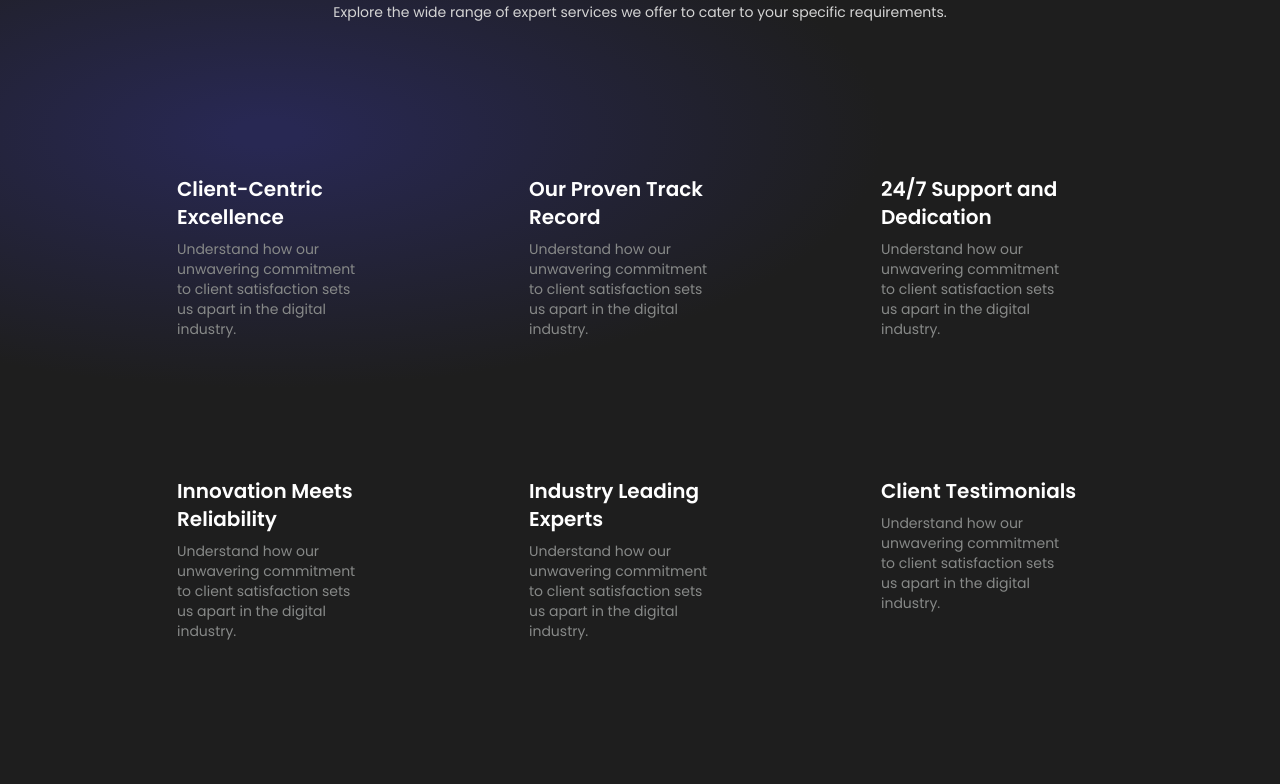
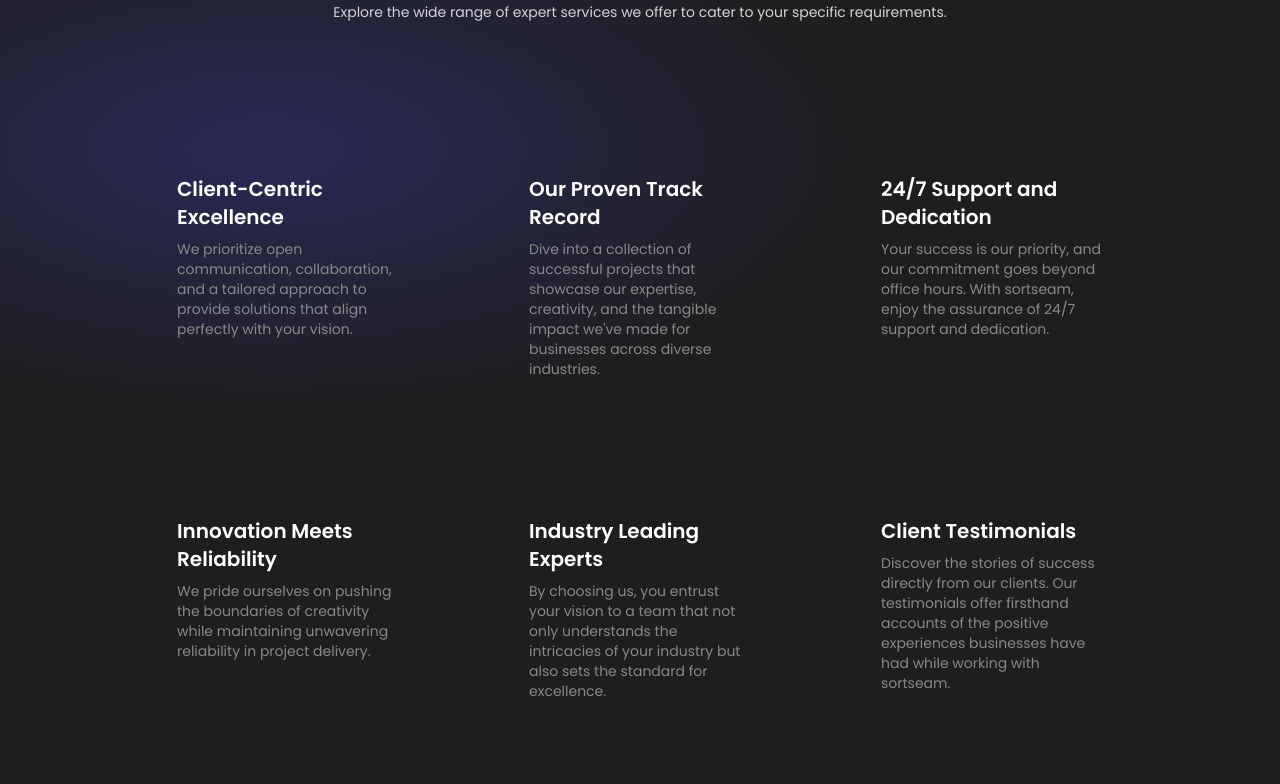
Before and after one commit to BryanMureithi/sm-mvp, a React (Vite) app: page / in a window 1280 px wide. Shown: the part 2000-2784 px from the top of the page. Built offline with nearby package versions, Linux system fonts and the light colour scheme.

Commit message:
Few additions

```diff
--- a/src/App.jsx
+++ b/src/App.jsx
@@ -184,54 +184,59 @@ function App() {
             <h2 className="text-white mt-2 font-poppins text-xl font-semibold">
               Client-Centric Excellence
             </h2>
-            <p className="text-[#878988] font-poppins text-sm mt-2 font-normal w-10/12">
-              Understand how our unwavering commitment to client satisfaction
-              sets us apart in the digital industry.
+            <p className="text-[#878988] font-poppins text-sm mt-2 font-normal w-full">
+              We prioritize open communication, collaboration, and a tailored
+              approach to provide solutions that align perfectly with your
+              vision.
             </p>
           </div>
           <div className="col-span-1 border border-transparent hover:border-[#5454D4] hover:rounded-lg p-4">
             <h2 className="text-white mt-2 font-poppins text-xl font-semibold">
               Our Proven Track Record
             </h2>
-            <p className="text-[#878988] font-poppins text-sm mt-2 font-normal w-10/12">
-              Understand how our unwavering commitment to client satisfaction
-              sets us apart in the digital industry.
+            <p className="text-[#878988] font-poppins text-sm mt-2 font-normal w-full">
+              Dive into a collection of successful projects that showcase our
+              expertise, creativity, and the tangible impact we've made for
+              businesses across diverse industries.
             </p>
           </div>
           <div className="col-span-1 border border-transparent hover:border-[#5454D4] hover:rounded-lg p-4">
             <h2 className="text-white mt-2 font-poppins text-xl font-semibold">
               24/7 Support and Dedication
             </h2>
-            <p className="text-[#878988] font-poppins text-sm mt-2 font-normal w-10/12">
-              Understand how our unwavering commitment to client satisfaction
-              sets us apart in the digital industry.
+            <p className="text-[#878988] font-poppins text-sm mt-2 font-normal w-full">
+              Your success is our priority, and our commitment goes beyond
+              office hours. With sortseam, enjoy the assurance of 24/7 support
+              and dedication.
             </p>
           </div>
           <div className="col-span-1 border border-transparent hover:border-[#5454D4] hover:rounded-lg p-4">
             <h2 className="text-white mt-2 font-poppins text-xl font-semibold">
               Innovation Meets Reliability
             </h2>
-            <p className="text-[#878988] font-poppins text-sm mt-2 font-normal w-10/12">
-              Understand how our unwavering commitment to client satisfaction
-              sets us apart in the digital industry.
+            <p className="text-[#878988] font-poppins text-sm mt-2 font-normal w-full">
+              We pride ourselves on pushing the boundaries of creativity while
+              maintaining unwavering reliability in project delivery.
             </p>
           </div>
           <div className="col-span-1 border border-transparent hover:border-[#5454D4] hover:rounded-lg p-4">
             <h2 className="text-white mt-2 font-poppins text-xl font-semibold">
               Industry Leading Experts
             </h2>
-            <p className="text-[#878988] font-poppins text-sm mt-2 font-normal w-10/12">
-              Understand how our unwavering commitment to client satisfaction
-              sets us apart in the digital industry.
+            <p className="text-[#878988] font-poppins text-sm mt-2 font-normal w-full">
+              By choosing us, you entrust your vision to a team that not only
+              understands the intricacies of your industry but also sets the
+              standard for excellence.
             </p>
           </div>
           <div className="col-span-1 border border-transparent hover:border-[#5454D4] hover:rounded-lg p-4">
             <h2 className="text-white mt-2 font-poppins text-xl font-semibold">
               Client Testimonials
             </h2>
-            <p className="text-[#878988] font-poppins text-sm mt-2 font-normal w-10/12">
-              Understand how our unwavering commitment to client satisfaction
-              sets us apart in the digital industry.
+            <p className="text-[#878988] font-poppins text-sm mt-2 font-normal w-full">
+              Discover the stories of success directly from our clients. Our
+              testimonials offer firsthand accounts of the positive experiences
+              businesses have had while working with sortseam.
             </p>
           </div>
         </div>
@@ -337,49 +342,52 @@ function App() {
 
       <section className="px-4 py-12 bg-[#4A4AFF] lg:px-24">
         <div className="flex justify-center items-center">
-          <h2 className="text-white w-8/12 text-center font-poppins text-2xl font-semibold lg:w-5/12 lg:text-3xl">
+          <h2 className="text-white w-8/12 text-center font-poppins text-xl font-semibold lg:w-5/12 lg:text-3xl">
             Our values define our teams and determine our partners.
           </h2>
         </div>
-        <div className="grid grid-cols-2 gap-10 mt-16 lg:grid-cols-5 lg:gap-2 lg:mt-24">
+        <div className="grid grid-cols-1 px-12 gap-10 mt-16 lg:grid-cols-2 xl:grid-cols-5 xl:gap-x-5 lg:gap-y-10 lg:mt-24">
           <div className="col-span-1">
             <h3 className="text-white text-lg w-6/12 font-poppins font-semibold lg:text-xl lg:w-5/12">
               People First
             </h3>
-            <p className="text-white font-poppins w-11/12 text-sm font-normal mt-2 lg:w-9/12">
-              We care about People before products and profits
+            <p className="text-white font-poppins w-full text-sm font-normal mt-2 lg:w-9/12">
+              Putting people at the forefront ensures meaningful, collaborative,
+              and impactful solutions.
             </p>
           </div>
           <div className="col-span-1">
             <h3 className="text-white text-lg w-6/12 font-poppins font-semibold lg:text-xl">
               Always Learning
             </h3>
-            <p className="text-white font-poppins w-11/12 text-sm font-normal mt-2 lg:w-9/12">
-              We care about People before products and profits
+            <p className="text-white font-poppins w-full text-sm font-normal mt-2 lg:w-9/12">
+              We stay at the forefront of industry trends, technologies, and
+              strategies.
             </p>
           </div>
           <div className="col-span-1">
             <h3 className="text-white text-lg w-6/12 font-poppins font-semibold lg:text-xl">
               Trust is Everything
             </h3>
-            <p className="text-white font-poppins w-11/12 text-sm font-normal mt-2 lg:w-9/12">
-              We care about People before products and profits
+            <p className="text-white font-poppins w-full text-sm font-normal mt-2 lg:w-9/12">
+              Choosing us means choosing a partner you can trust to bring your
+              vision to life.
             </p>
           </div>
           <div className="col-span-1">
             <h3 className="text-white text-lg w-7/12 font-poppins font-semibold lg:text-xl">
               Dream and Deliver Big
             </h3>
-            <p className="text-white font-poppins w-11/12 text-sm font-normal mt-2 lg:w-9/12">
-              We care about People before products and profits
+            <p className="text-white font-poppins w-full text-sm font-normal mt-2 lg:w-9/12">
+              We encourage our clients to envision their boldest ideas.
             </p>
           </div>
           <div className="col-span-1">
             <h3 className="text-white text-lg w-9/12 font-poppins font-semibold lg:text-xl">
               Client Success is our Success
             </h3>
-            <p className="text-white font-poppins w-11/12 text-sm font-normal mt-2 lg:w-9/12">
-              We care about People before products and profits
+            <p className="text-white font-poppins w-full text-sm font-normal mt-2 lg:w-9/12">
+              Your success is not just a goal; it's our measure of achievement.
             </p>
           </div>
         </div>
@@ -417,7 +425,7 @@ function App() {
 
       {/* Contact Form */}
       <section id="contact" className="tools-gradient">
-        <div class="flex flex-col items-center py-12 justify-around px-4 sm:px-6 lg:px-8 lg:flex-row">
+        <div class="flex flex-col items-center py-12 justify-around lg:px-8 lg:flex-row">
           <div class="max-w-md w-full space-y-8">
             <div>
               <h2 class="mt-6 text-center text-3xl font-extrabold text-gray-400">
@@ -487,10 +495,11 @@ function App() {
             </h3>
             <div className="h-1 w-24 mt-2 bg-[#868FFF]"></div>
             <p className="my-6 text-gray-300">
-              Lorem ipsum dolor sit amet consectetur adipisicing elit. Fugit
-              tempora cumque at repudiandae repellat facere, officia voluptatum
-              sed odit consectetur amet vero nostrum, ea soluta aliquam
-              explicabo enim facilis corrupti.
+              Ready to embark on a transformative journey? Whether you have a
+              project in mind, questions about our services, or just want to say
+              hello, we invite you to get in touch. Our team at sortseam is here
+              to listen, collaborate, and bring your ideas to life. Reach out
+              today, and let's start creating something extraordinary together.
             </p>
             <div className="mt-8">
               <h2 className="text-xl font-semibold text-white">
--- /dev/null
+++ b/src/components/Button.jsx
@@ -0,0 +1,14 @@
+const Button = ({ title }) => {
+  return (
+    <div>
+      <a
+        href="#contact"
+        className="button hidden lg:block px-6 py-2 bg-[#5454D4] hover:bg-[#4A4AFF] rounded-full"
+      >
+        {title}
+      </a>
+    </div>
+  );
+};
+
+export default Button;
--- a/src/components/Footer.jsx
+++ b/src/components/Footer.jsx
@@ -15,10 +15,10 @@ const Footer = () => {
           </li>
         </ul>
         <a
-          href="#"
+          href={`/projects`}
           className="px-6 py-2 text-white bg-[#5454D4] hover:bg-[#4A4AFF]"
         >
-          Get In Touch
+          Explore Projects
         </a>
       </div>
       <hr className="w-full text-gray-500" />
--- a/src/components/NavBar.jsx
+++ b/src/components/NavBar.jsx
@@ -1,3 +1,5 @@
+import Button from "./Button";
+
 const NavBar = () => {
   return (
     <nav className="px-4 py-2 md:px-12 lg:px-24 lg:py-3 flex justify-between items-center bg-[#1E1E1E] text-white font-inter text-sm">
@@ -7,21 +9,13 @@ const NavBar = () => {
           <a href={`/`}>Home</a>
         </li>
         <li className="hover:text-[#868FFF]">
-          <a href="#">About Us</a>
-        </li>
-        <li className="hover:text-[#868FFF]">
           <a href="#">Services</a>
         </li>
         <li className="hover:text-[#868FFF]">
           <a href={`/projects`}>Projects</a>
         </li>
       </ul>
-      <a
-        href="#contact"
-        className="hidden lg:block px-6 py-2 bg-[#5454D4] hover:bg-[#4A4AFF] rounded-full"
-      >
-        Get In Touch
-      </a>
+      <Button title="Get in Touch" />
       <a href="" className="lg:hidden">
         <box-icon name="menu" color="#5454D4" size="lg"></box-icon>
       </a>
```
Also changed, not shown: src/pages/Projects.jsx (+26 -0 lines).
